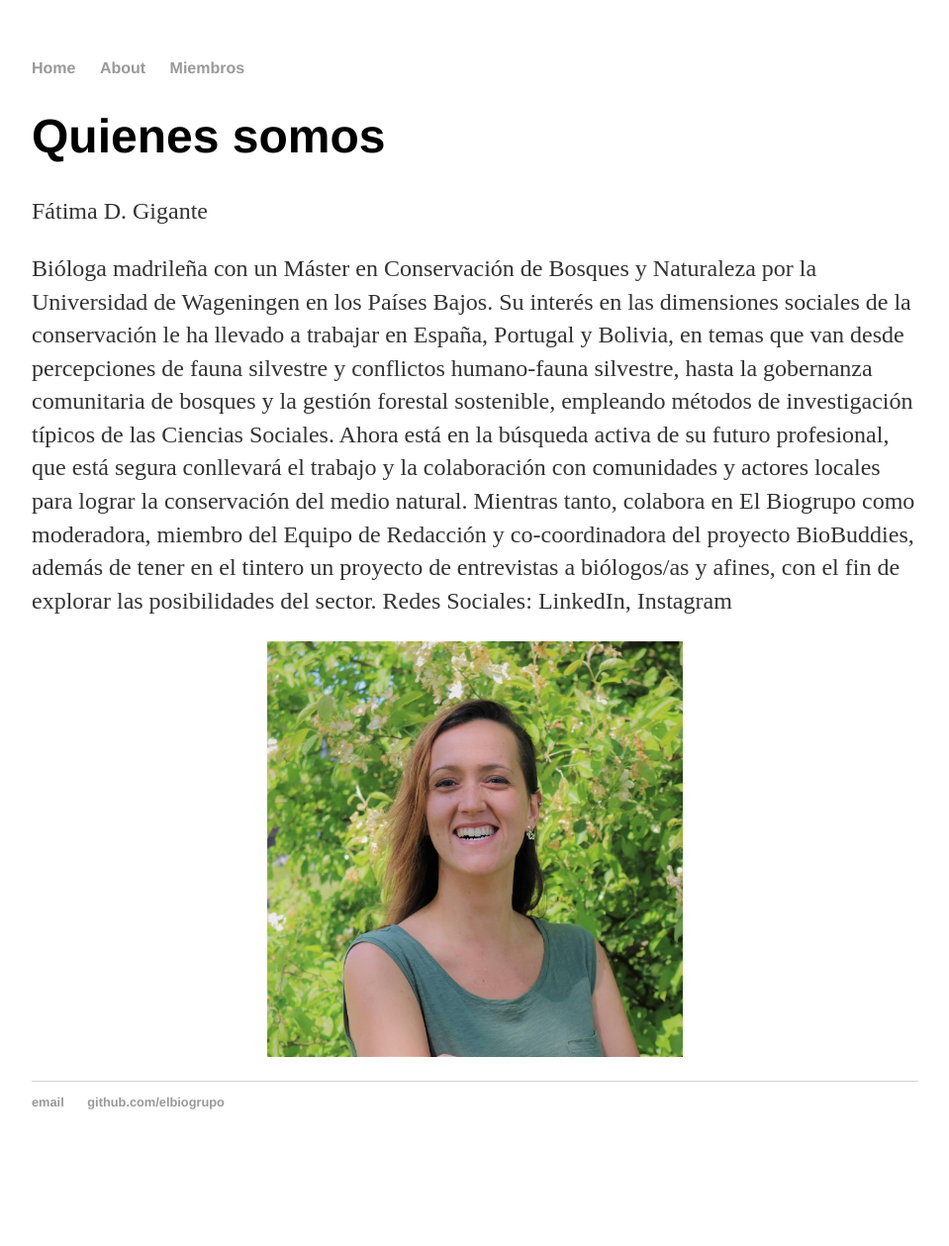
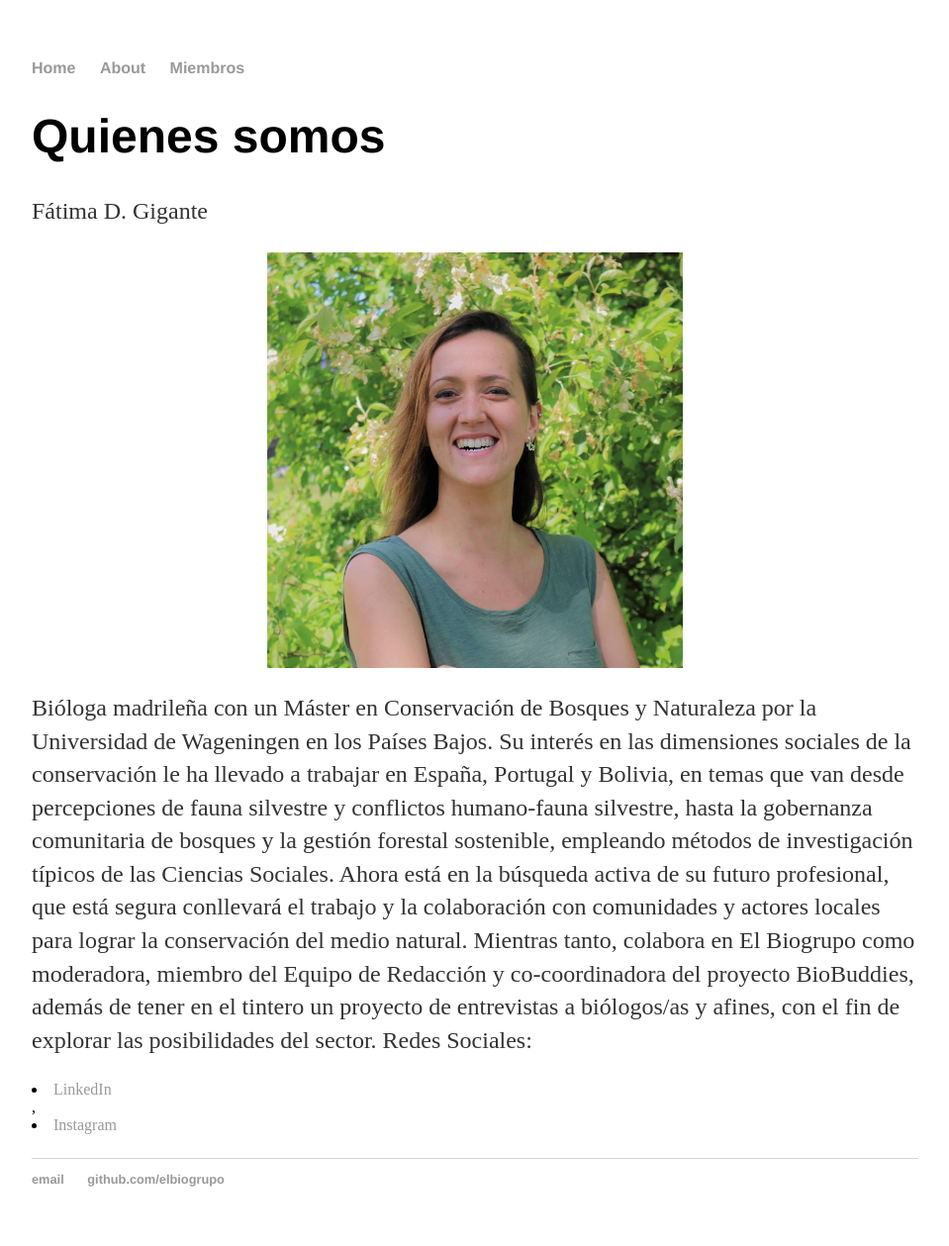
Before and after one commit to elbiogrupo/elbiogrupo.github.io, a Jekyll site: the page built from miembros/index.html, in a window 1280 px wide. Shown: the whole page at 99% size, without its empty margins (160-1119 px from the left). Built offline with Jekyll 4.4.1, drawn with Linux system fonts in a browser that asks for light colours; before the commit the page ends 1181 px from its top, so only the background shows below that.

Commit message:
Update index.html

```diff
--- a/miembros/index.html
+++ b/miembros/index.html
@@ -5,12 +5,14 @@
 <div class="blurb">
 	<h1>Quienes somos</h1>
 	<p>Fátima D. Gigante</p>
+	<img src="{{site.url}}/image/FotoBio_Fátima.jpg" width="420" height="420" style="display: block; margin: auto;" />
 	<p>Bióloga madrileña con un Máster en Conservación de Bosques y Naturaleza por la Universidad de Wageningen en los Países Bajos. Su interés en las dimensiones sociales de la conservación le ha llevado a trabajar en España, Portugal y Bolivia, en temas que van desde percepciones de fauna silvestre y conflictos humano-fauna silvestre, hasta la gobernanza comunitaria de bosques y la gestión forestal sostenible, empleando métodos de investigación típicos de las Ciencias Sociales. Ahora está en la búsqueda activa de su futuro profesional, que está segura conllevará el trabajo y la colaboración con comunidades y actores locales para lograr la conservación del medio natural.
 
 
 		Mientras tanto, colabora en El Biogrupo como moderadora, miembro del Equipo de Redacción y co-coordinadora del proyecto BioBuddies, además de tener en el tintero un proyecto de entrevistas a biólogos/as y afines, con el fin de explorar las posibilidades del sector.
 
 
-		Redes Sociales: LinkedIn, Instagram<p>
-	<img src="{{site.url}}/image/FotoBio_Fátima.jpg" width="420" height="420" style="display: block; margin: auto;" />
+		Redes Sociales: <li><a href="https://www.linkedin.com/in/fatimadgigante/">LinkedIn</a></li>,
+	<li><a href="https://www.instagram.com/thehopefulgaze/">Instagram</a></li>
+	<p>
 </div><!-- /.blurb -->
```
